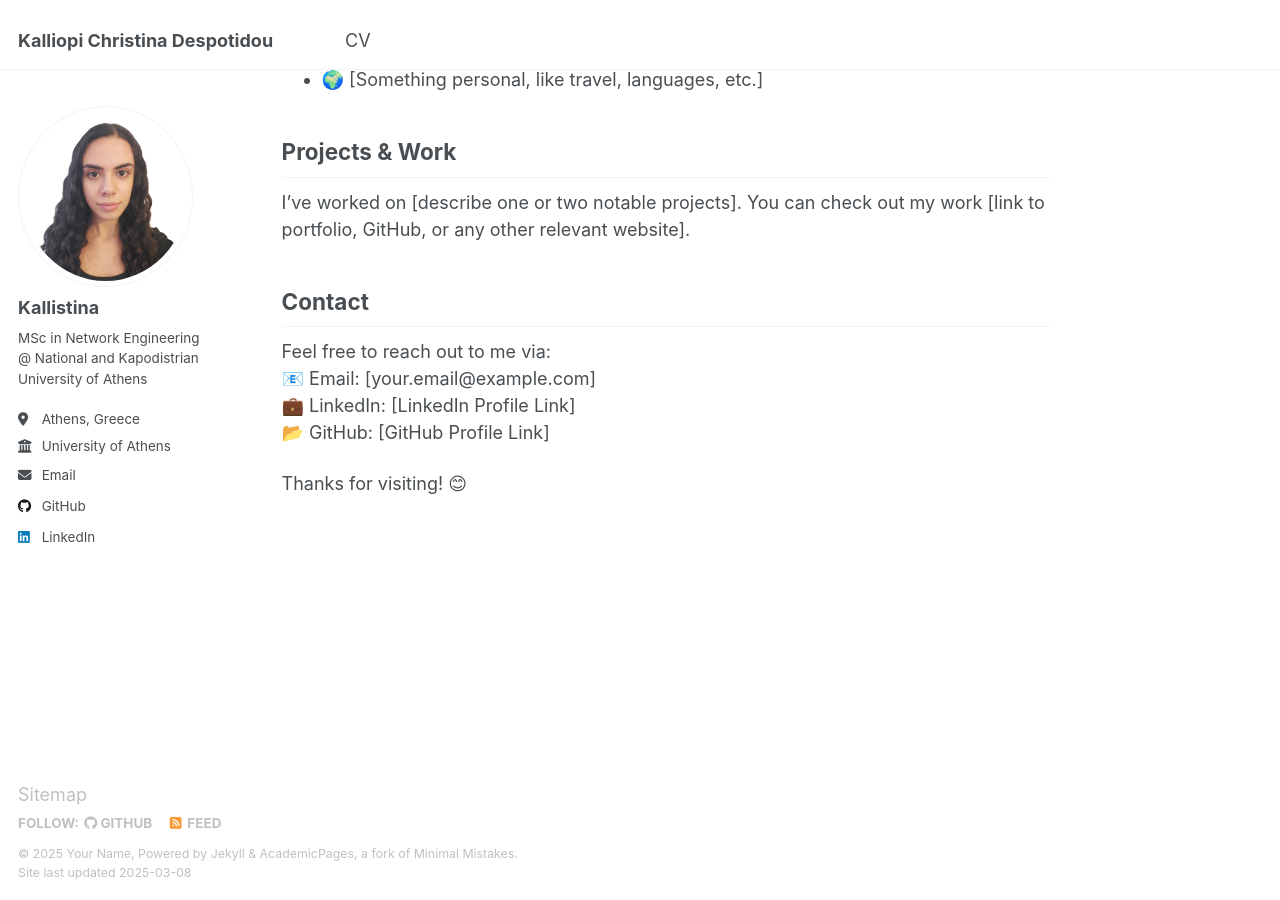
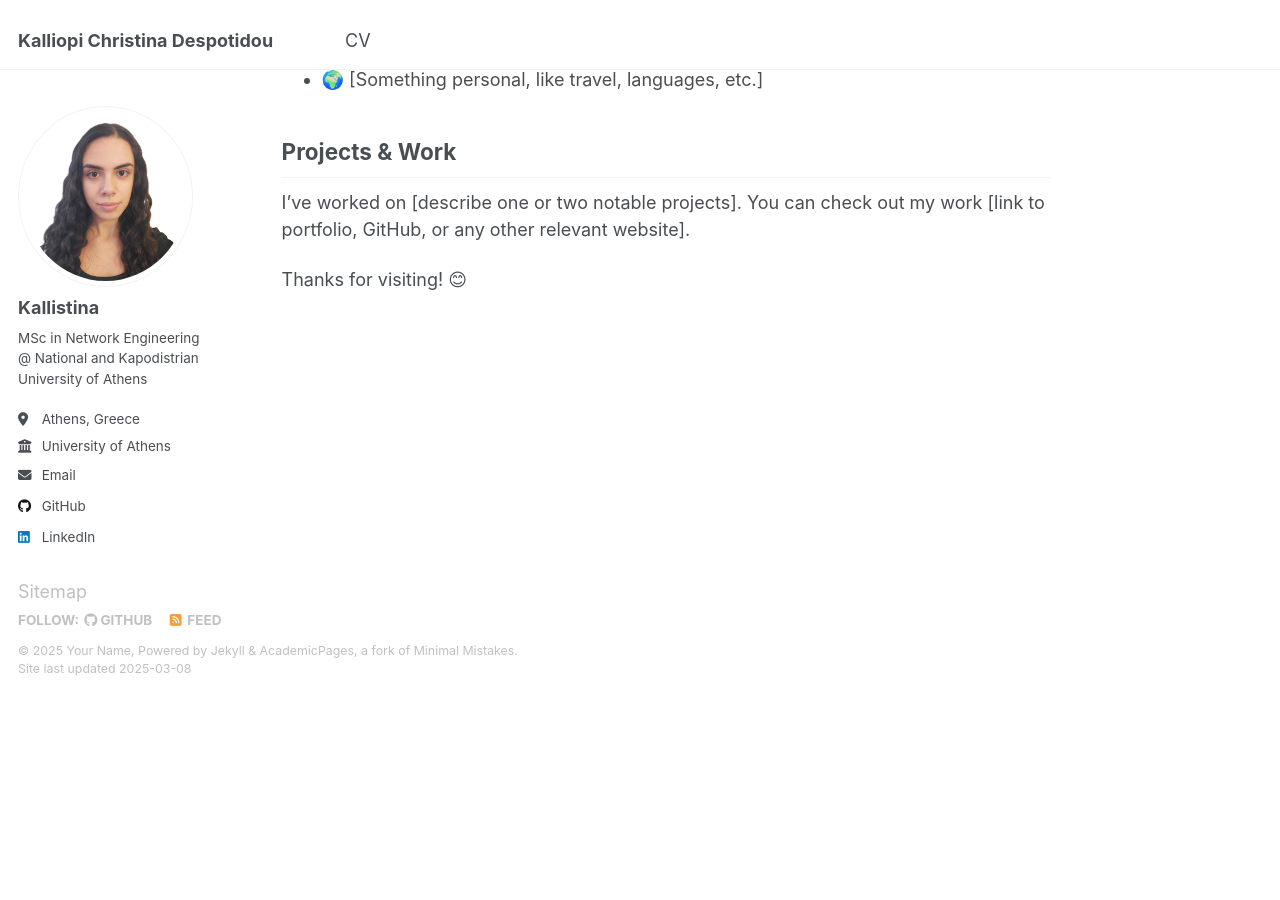
Before and after one commit to Kallistina/Kallistina.github.io, a Jekyll site: the page built from _pages/about.md, in a window 1280 px wide and 900 px high, scrolled down 582 px. Built offline with Jekyll 4.4.1, drawn with Linux system fonts in a browser that asks for light colours; after the commit the page ends 1279 px from its top, so only the background shows below that.

Commit message:
Update about.md

```diff
--- a/_pages/about.md
+++ b/_pages/about.md
@@ -21,10 +21,4 @@ I have a background in [your education, work experience, or research]. Over the
 ## Projects & Work
 I’ve worked on [describe one or two notable projects]. You can check out my work [link to portfolio, GitHub, or any other relevant website].
 
-## Contact
-Feel free to reach out to me via:
-📧 Email: [your.email@example.com]
-💼 LinkedIn: [LinkedIn Profile Link]
-📂 GitHub: [GitHub Profile Link]
-
 Thanks for visiting! 😊
```
